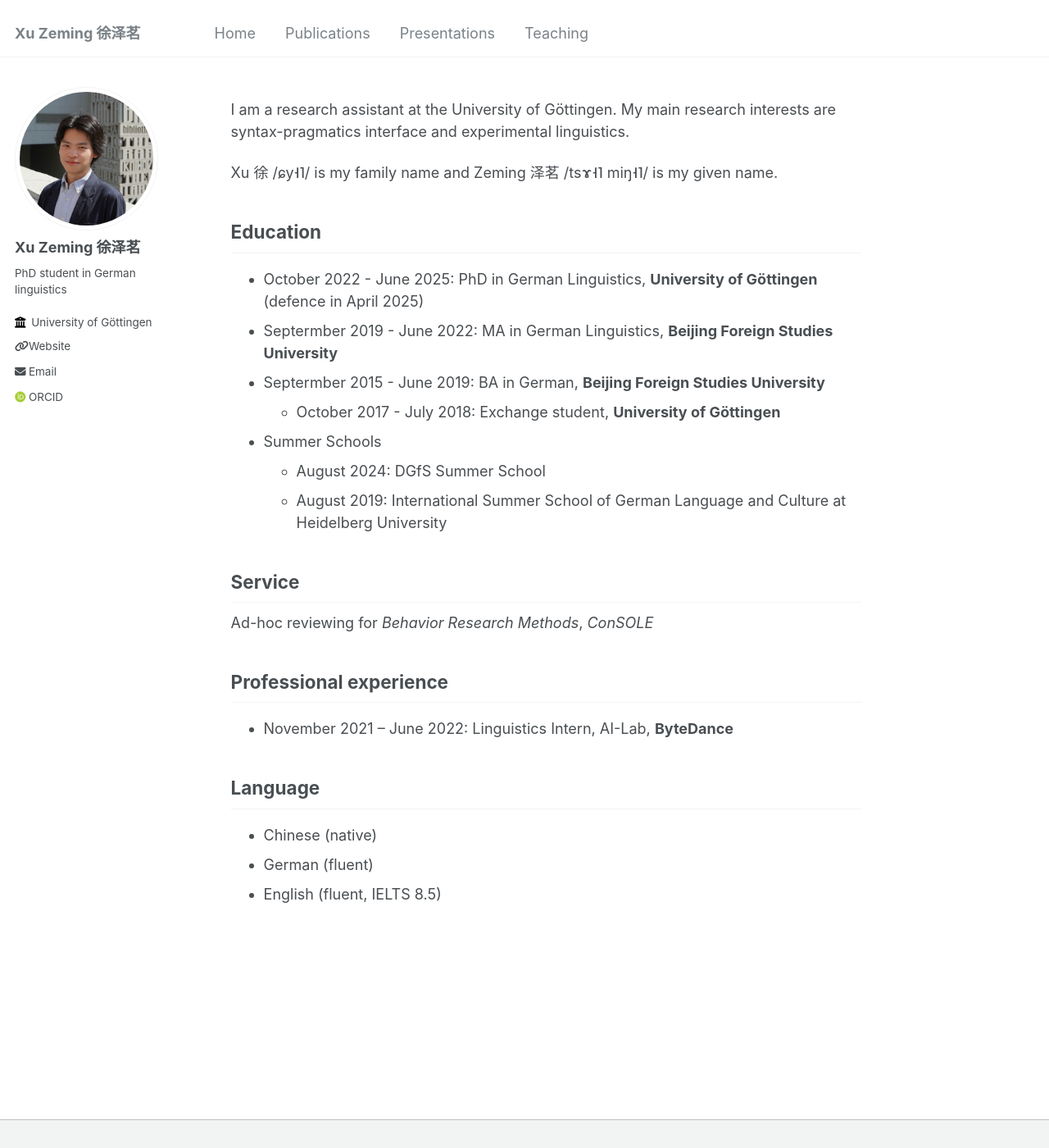
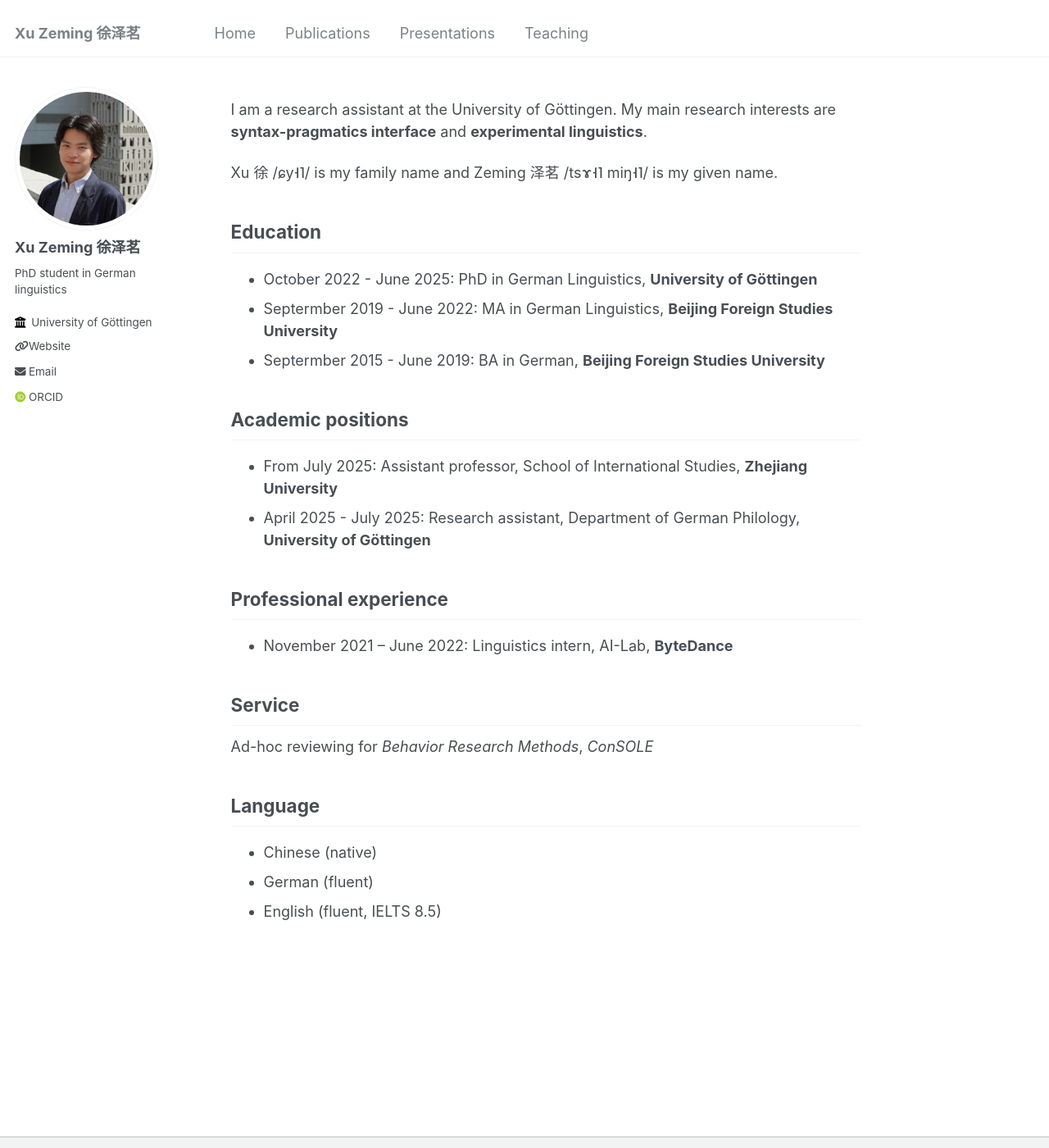
Before and after one commit to xu-zeming/xu-zeming.github.io, a Jekyll site: the page built from _pages/about.md, in a window 1280 px wide and 1400 px high. Shown: the whole window at 82% size. Built offline with Jekyll 4.4.1, drawn with Linux system fonts in a browser that asks for light colours; some web fonts are replaced.

Commit message:
modified:   _pages/about.md

```diff
--- a/_pages/about.md
+++ b/_pages/about.md
@@ -6,27 +6,28 @@ redirect_from:
   - /about/
   - /about.html
 ---
-I am a research assistant at the University of Göttingen. My main research interests are syntax-pragmatics interface and experimental linguistics.
+I am a research assistant at the University of Göttingen. My main research interests are **syntax-pragmatics interface** and **experimental linguistics**.
 
 Xu 徐 /ɕy˧˥/ is my family name and Zeming 泽茗 /tsɤ˧˥ miŋ˧˥/ is my given name.
 
 Education
 ---
-* October 2022 - June 2025: PhD in German Linguistics, **University of Göttingen** (defence in April 2025)
+* October 2022 - June 2025: PhD in German Linguistics, **University of Göttingen**
 * Septermber 2019 - June 2022: MA in German Linguistics, **Beijing Foreign Studies University**
 * Septermber 2015 - June 2019: BA in German, **Beijing Foreign Studies University**
-  + October 2017 - July 2018: Exchange student, **University of Göttingen**
-* Summer Schools
-  + August 2024: DGfS Summer School
-  +	August 2019: International Summer School of German Language and Culture at Heidelberg University
+
+Academic positions
+---
+* From July 2025: Assistant professor, School of International Studies, **Zhejiang University**
+* April 2025 - July 2025: Research assistant, Department of German Philology, **University of Göttingen**
+
+Professional experience
+---
+* November 2021 – June 2022: Linguistics intern, AI-Lab, **ByteDance**
 
 Service
 ---
 Ad-hoc reviewing for *Behavior Research Methods*, *ConSOLE*
-
-Professional experience
----
-* November 2021 – June 2022: Linguistics Intern, AI-Lab, **ByteDance**
 
 Language
 ---
```
